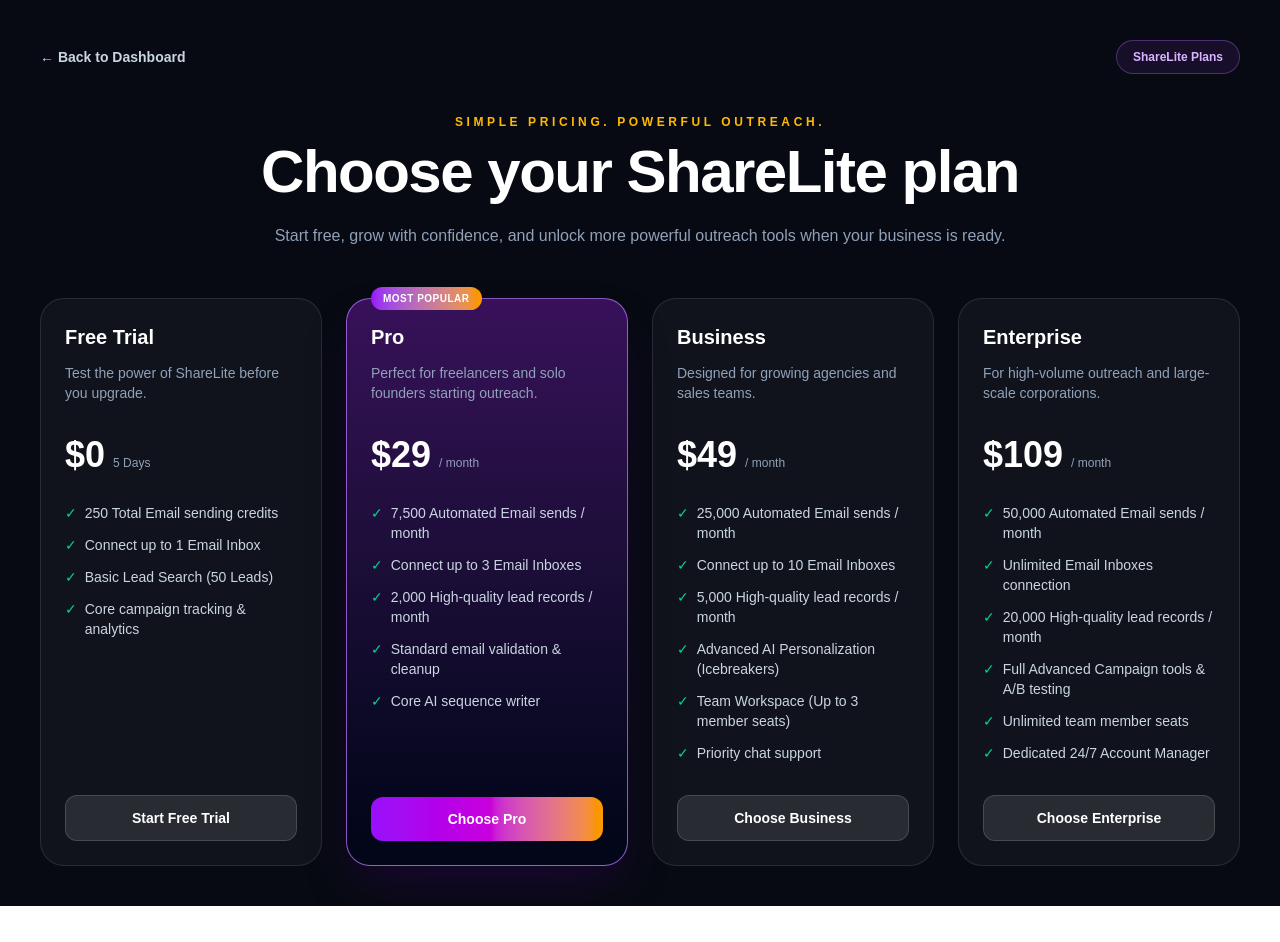
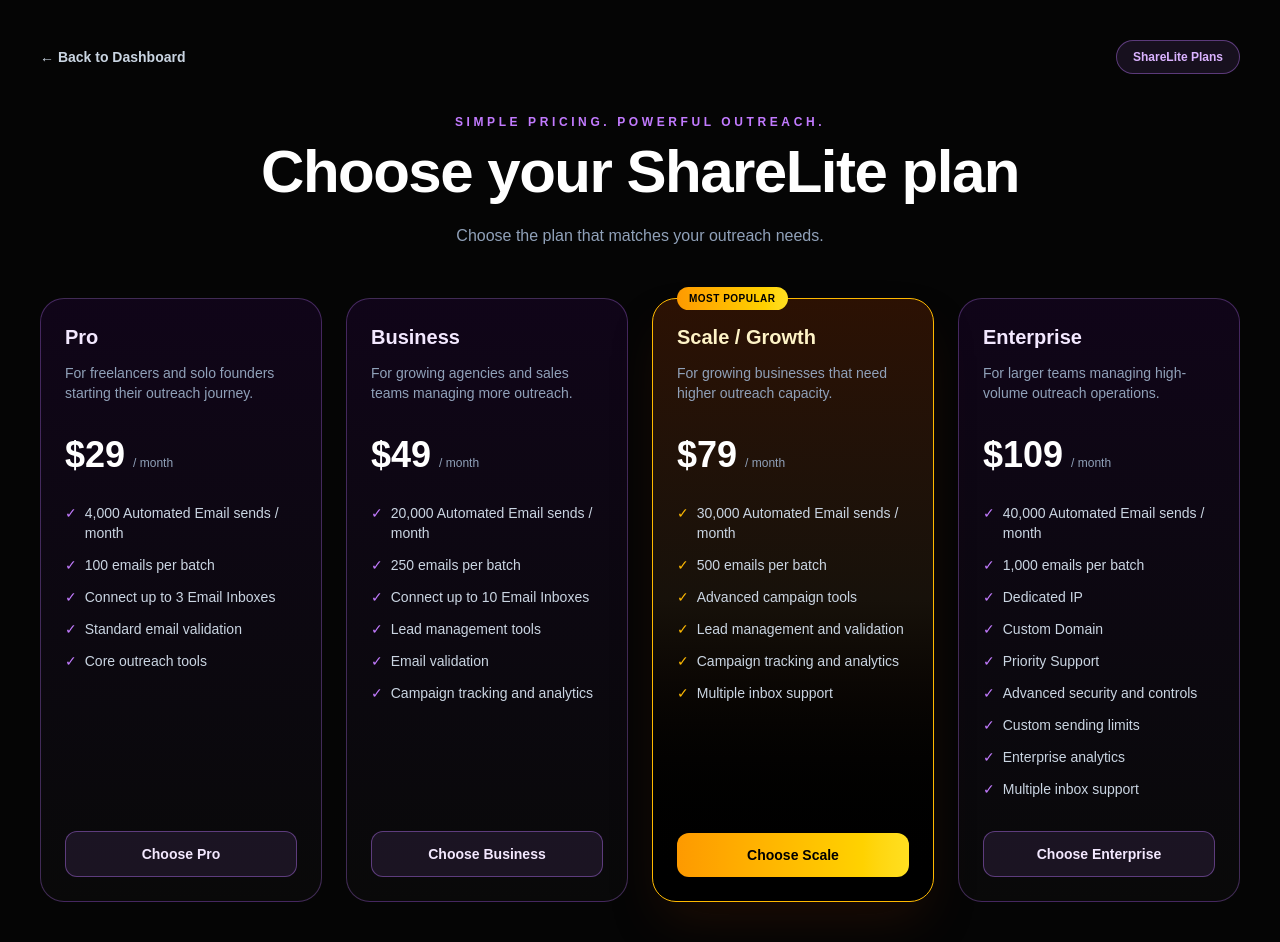
Before and after one commit to Gaurav818190/sharelite-saas, a Next.js app: page /plans in a window 1280 px wide. Before the commit the page ends 906 px from the top, so only its background shows below. Built offline with nearby package versions, Linux system fonts and the light colour scheme.

Commit message:
Update plans and email sending limits

```diff
--- a/app/api/campaigns/[id]/send/route.ts
+++ b/app/api/campaigns/[id]/send/route.ts
@@ -163,24 +163,27 @@
 
     if (selectedCount > campaignLimit) {
   const recommendedPlan =
-        selectedCount <= 500
-          ? "Pro"
+    selectedCount <= 250
+      ? "Business"
+      : selectedCount <= 500
+        ? "Scale"
         : selectedCount <= 1000
-            ? "Business"
-            : selectedCount <= 1500
           ? "Enterprise"
           : null;
 
+  const recommendedLimit =
+    recommendedPlan === "Business"
+      ? 250
+      : recommendedPlan === "Scale"
+        ? 500
+        : recommendedPlan === "Enterprise"
+          ? 1000
+          : null;
+
   const upgradeMessage =
-        recommendedPlan
-          ? `Upgrade to ${recommendedPlan} to send up to ${
-              recommendedPlan === "Pro"
-                ? 500
-                : recommendedPlan === "Business"
-                  ? 1000
-                  : 1500
-            } emails per campaign.`
-          : "Please split your campaign into batches of 1500 emails or fewer.";
+    recommendedPlan && recommendedLimit
+      ? `Upgrade to ${recommendedPlan} to send up to ${recommendedLimit} emails per campaign.`
+      : "Please split your campaign into batches of 1000 emails or fewer.";
 
   return NextResponse.json(
     {
@@ -193,7 +196,6 @@
     { status: 403 },
   );
 }
-
     const results: Array<{
       leadId: string;
       status: "accepted" | "failed";
--- a/app/plans/page.tsx
+++ b/app/plans/page.tsx
@@ -1,66 +1,72 @@
 import Link from "next/link";
 
-console.log("PLANS PAGE LOADED");
-
 const plans = [
-  {
-    name: "Free Trial",
-    price: "$0",
-    period: "5 Days",
-    description: "Test the power of ShareLite before you upgrade.",
-    features: [
-      "250 Total Email sending credits",
-      "Connect up to 1 Email Inbox",
-      "Basic Lead Search (50 Leads)",
-      "Core campaign tracking & analytics",
-    ],
-    button: "Start Free Trial",
-    featured: false,
-  },
   {
     name: "Pro",
     price: "$29",
     period: "/ month",
     description:
-      "Perfect for freelancers and solo founders starting outreach.",
+      "For freelancers and solo founders starting their outreach journey.",
     features: [
-      "7,500 Automated Email sends / month",
+      "4,000 Automated Email sends / month",
+      "100 emails per batch",
       "Connect up to 3 Email Inboxes",
-      "2,000 High-quality lead records / month",
-      "Standard email validation & cleanup",
-      "Core AI sequence writer",
+      "Standard email validation",
+      "Core outreach tools",
     ],
     button: "Choose Pro",
-    featured: true,
+    featured: false,
   },
   {
     name: "Business",
     price: "$49",
     period: "/ month",
-    description: "Designed for growing agencies and sales teams.",
+    description:
+      "For growing agencies and sales teams managing more outreach.",
     features: [
-      "25,000 Automated Email sends / month",
+      "20,000 Automated Email sends / month",
+      "250 emails per batch",
       "Connect up to 10 Email Inboxes",
-      "5,000 High-quality lead records / month",
-      "Advanced AI Personalization (Icebreakers)",
-      "Team Workspace (Up to 3 member seats)",
-      "Priority chat support",
+      "Lead management tools",
+      "Email validation",
+      "Campaign tracking and analytics",
     ],
     button: "Choose Business",
     featured: false,
   },
   {
+    name: "Scale / Growth",
+    price: "$79",
+    period: "/ month",
+    description:
+      "For growing businesses that need higher outreach capacity.",
+    features: [
+      "30,000 Automated Email sends / month",
+      "500 emails per batch",
+      "Advanced campaign tools",
+      "Lead management and validation",
+      "Campaign tracking and analytics",
+      "Multiple inbox support",
+    ],
+    button: "Choose Scale",
+    featured: true,
+  },
+  {
     name: "Enterprise",
     price: "$109",
     period: "/ month",
-    description: "For high-volume outreach and large-scale corporations.",
+    description:
+      "For larger teams managing high-volume outreach operations.",
     features: [
-      "50,000 Automated Email sends / month",
-      "Unlimited Email Inboxes connection",
-      "20,000 High-quality lead records / month",
-      "Full Advanced Campaign tools & A/B testing",
-      "Unlimited team member seats",
-      "Dedicated 24/7 Account Manager",
+      "40,000 Automated Email sends / month",
+      "1,000 emails per batch",
+      "Dedicated IP",
+      "Custom Domain",
+      "Priority Support",
+      "Advanced security and controls",
+      "Custom sending limits",
+      "Enterprise analytics",
+      "Multiple inbox support",
     ],
     button: "Choose Enterprise",
     featured: false,
@@ -69,23 +75,23 @@
 
 export default function PlansPage() {
   return (
-    <main className="min-h-screen bg-[#070a12] px-5 py-10 text-white md:px-10">
+    <main className="min-h-screen bg-[#050505] px-5 py-10 text-white md:px-10">
       <div className="mx-auto max-w-7xl">
         <div className="mb-10 flex flex-wrap items-center justify-between gap-4">
           <Link
             href="/"
-            className="text-sm font-bold text-slate-300 transition hover:text-white"
+            className="text-sm font-bold text-slate-300 transition hover:text-purple-300"
           >
             ← Back to Dashboard
           </Link>
 
-          <div className="rounded-full border border-purple-400/30 bg-purple-500/10 px-4 py-2 text-xs font-bold text-purple-300">
+          <div className="rounded-full border border-purple-400/40 bg-purple-400/10 px-4 py-2 text-xs font-bold text-purple-300">
             ShareLite Plans
           </div>
         </div>
 
         <section className="mx-auto mb-12 max-w-3xl text-center">
-          <p className="mb-3 text-xs font-black uppercase tracking-[0.3em] text-amber-400">
+          <p className="mb-3 text-xs font-black uppercase tracking-[0.3em] text-purple-400">
             Simple pricing. Powerful outreach.
           </p>
 
@@ -94,8 +100,7 @@
           </h1>
 
           <p className="mt-5 text-sm leading-7 text-slate-400 md:text-base">
-            Start free, grow with confidence, and unlock more powerful
-            outreach tools when your business is ready.
+            Choose the plan that matches your outreach needs.
           </p>
         </section>
 
@@ -103,19 +108,25 @@
           {plans.map((plan) => (
             <article
               key={plan.name}
-              className={`relative flex flex-col rounded-3xl border p-6 ${
+              className={`relative flex flex-col rounded-3xl border p-6 transition hover:-translate-y-1 ${
                 plan.featured
-                  ? "border-purple-400/70 bg-gradient-to-b from-purple-900/60 to-slate-950 shadow-2xl shadow-purple-950/40"
-                  : "border-white/10 bg-white/[0.04]"
+                  ? "border-amber-400 bg-gradient-to-b from-amber-950/60 via-[#17110a] to-black shadow-2xl shadow-amber-950/40"
+                  : "border-purple-400/30 bg-gradient-to-b from-purple-950/20 to-white/[0.02] hover:border-purple-400/70"
               }`}
             >
               {plan.featured && (
-                <div className="absolute -top-3 left-6 rounded-full bg-gradient-to-r from-purple-600 to-amber-500 px-3 py-1 text-[10px] font-black uppercase tracking-wider">
+                <div className="absolute -top-3 left-6 rounded-full bg-gradient-to-r from-amber-500 to-yellow-300 px-3 py-1 text-[10px] font-black uppercase tracking-wider text-black">
                   Most Popular
                 </div>
               )}
 
-              <h2 className="text-xl font-black">{plan.name}</h2>
+              <h2
+                className={`text-xl font-black ${
+                  plan.featured ? "text-amber-100" : "text-purple-100"
+                }`}
+              >
+                {plan.name}
+              </h2>
 
               <p className="mt-3 min-h-12 text-sm text-slate-400">
                 {plan.description}
@@ -132,7 +143,16 @@
               <ul className="mt-7 flex-1 space-y-3 text-sm text-slate-300">
                 {plan.features.map((feature) => (
                   <li key={feature} className="flex gap-2">
-                    <span className="text-emerald-400">✓</span>
+                    <span
+                      className={
+                        plan.featured
+                          ? "text-amber-400"
+                          : "text-purple-400"
+                      }
+                    >
+                      ✓
+                    </span>
+
                     <span>{feature}</span>
                   </li>
                 ))}
@@ -142,8 +162,8 @@
                 href="/"
                 className={`mt-8 block rounded-xl px-4 py-3 text-center text-sm font-black transition hover:scale-[1.02] ${
                   plan.featured
-                    ? "bg-gradient-to-r from-purple-600 via-fuchsia-600 to-amber-500 text-white"
-                    : "border border-white/15 bg-white/10 text-white hover:bg-white/15"
+                    ? "bg-gradient-to-r from-amber-500 to-yellow-300 text-black hover:from-amber-400 hover:to-yellow-200"
+                    : "border border-purple-400/40 bg-purple-400/10 text-purple-100 hover:bg-purple-400/20"
                 }`}
               >
                 {plan.button}
--- a/lib/monetization.ts
+++ b/lib/monetization.ts
@@ -15,6 +15,7 @@
   | "starter"
   | "pro"
   | "business"
+  | "scale"
   | "enterprise";
 
 export type SubscriptionStatus =
@@ -67,7 +68,7 @@
   starter: {
     label: "Starter",
     limits: {
-      leads: 1000,
+      leads: 250,
       campaigns: 10,
       templates: 25,
       validation: 500,
@@ -86,13 +87,13 @@
   pro: {
     label: "Pro",
     limits: {
-      leads: 10000,
+      leads: 2500,
       campaigns: 50,
       templates: 100,
       validation: 5000,
       aiUsage: 500,
-      emailSends: 7500,
-      campaignEmails: 500,
+      emailSends: 4000,
+      campaignEmails: 100,
     },
     features: {
       advancedAnalytics: true,
@@ -110,8 +111,27 @@
       templates: 500,
       validation: 25000,
       aiUsage: 2000,
-      emailSends: 25000,
-      campaignEmails: 1000,
+      emailSends: 20000,
+      campaignEmails: 250,
+    },
+    features: {
+      advancedAnalytics: true,
+      bulkOutreach: true,
+      automation: true,
+      aiUsage: true,
+    },
+  },
+
+  scale: {
+    label: "Scale / Growth",
+    limits: {
+      leads: 10000,
+      campaigns: 350,
+      templates: 750,
+      validation: 35000,
+      aiUsage: 5000,
+      emailSends: 30000,
+      campaignEmails: 500,
     },
     features: {
       advancedAnalytics: true,
@@ -129,8 +149,8 @@
       templates: 1000,
       validation: 50000,
       aiUsage: 10000,
-      emailSends: 50000,
-      campaignEmails: 1500,
+      emailSends: 40000,
+      campaignEmails: 1000,
     },
     features: {
       advancedAnalytics: true,
@@ -256,15 +276,19 @@
     return null;
   }
 
-  if (selectedCount <= 500) {
+  if (selectedCount <= 100) {
     return "pro";
   }
 
-  if (selectedCount <= 1000) {
+  if (selectedCount <= 250) {
     return "business";
   }
 
-  if (selectedCount <= 1500) {
+  if (selectedCount <= 500) {
+    return "scale";
+  }
+
+  if (selectedCount <= 1000) {
     return "enterprise";
   }
 
```
Also changed, not shown: app/WorkspacePanels.tsx (+248 -110 lines). Lines whose indentation alone changed are shown as unchanged.
